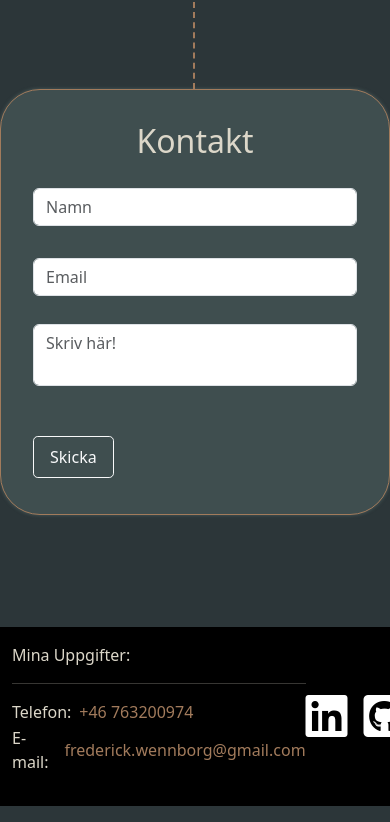
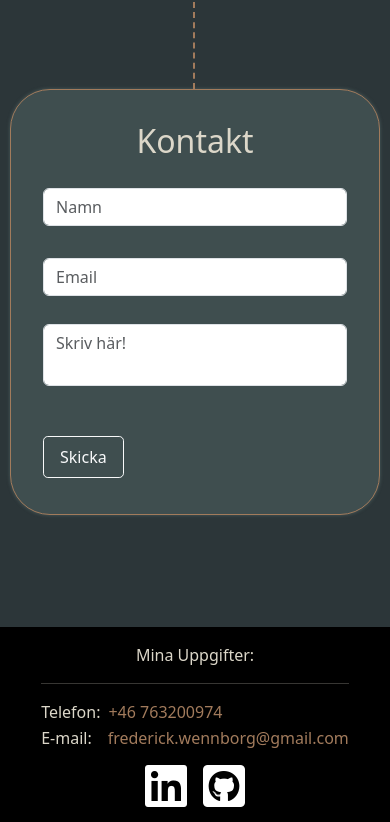
Before and after one commit to WennFr/Portfolio_React, a React (Create React App) app in the folder portfolio-site/: page / in a window 390 px wide. Shown: the part 3592-4414 px from the top of the page. Built offline with nearby package versions, Linux system fonts and the light colour scheme; no server answers; a web font is replaced by a local one.

Commit message:
added responsive footer for mobile

```diff
--- a/portfolio-site/src/css/scss/components/_contact.scss
+++ b/portfolio-site/src/css/scss/components/_contact.scss
@@ -37,7 +37,7 @@
                 resize: none;
             }
 
-            .error{
+            .error {
                 margin-top: 10px;
                 color: red;
             }
@@ -46,3 +46,13 @@
     }
 
 }
+
+@include sm {
+    .contact {
+
+        .content-card {
+            width: 370px;
+        }
+
+    }
+}
--- a/portfolio-site/src/css/scss/components/_footer.scss
+++ b/portfolio-site/src/css/scss/components/_footer.scss
@@ -60,3 +60,26 @@ footer {
 
 
 }
+
+
+@include sm {
+
+    footer {
+
+        .container {
+           display: grid;
+           align-items: center;
+           justify-content: center;
+           text-align: center;
+
+        }
+
+
+        .contact-details {
+            padding-bottom: 0rem;
+
+        }
+
+    }
+
+}
```
Also changed, not shown: portfolio-site/src/css/style.min.css.
